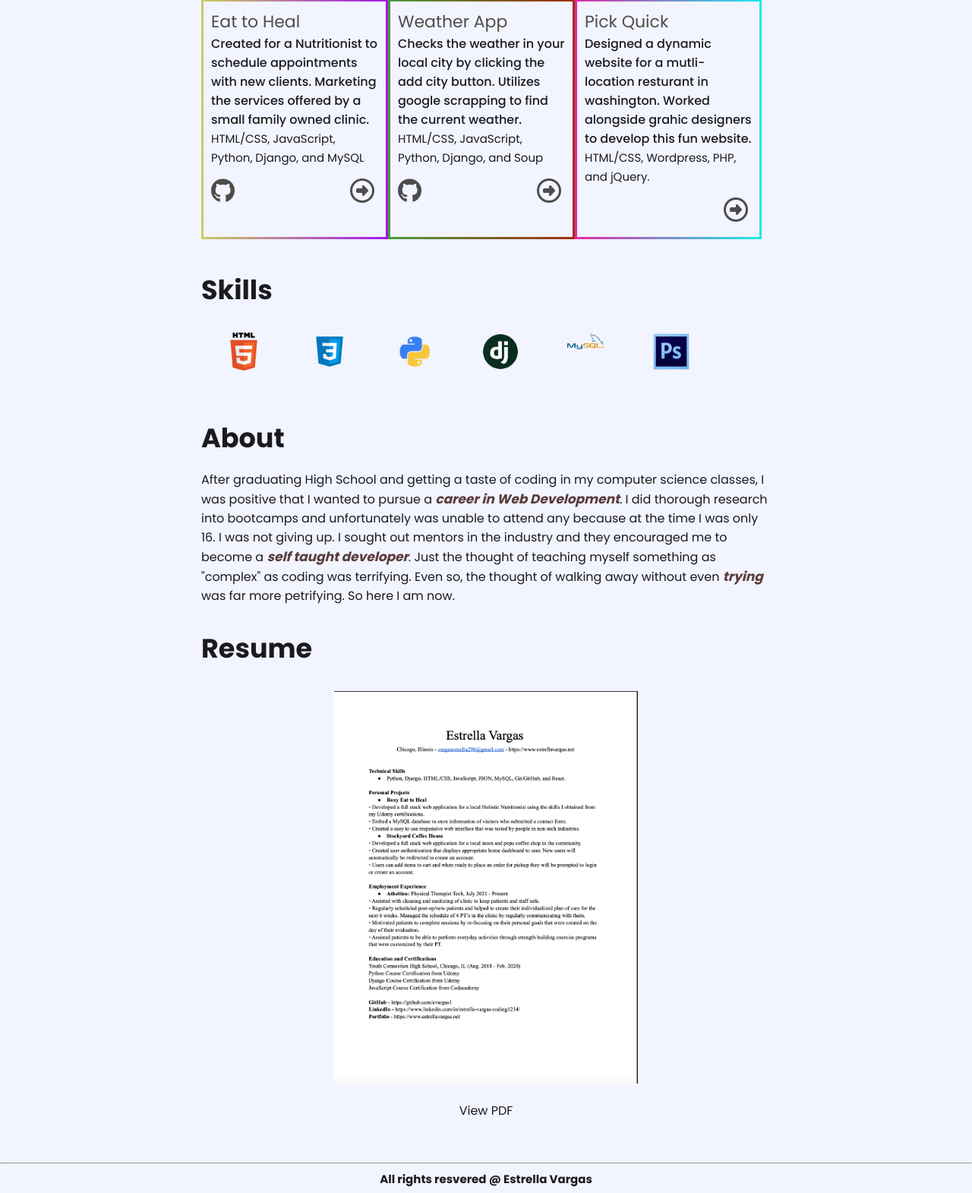
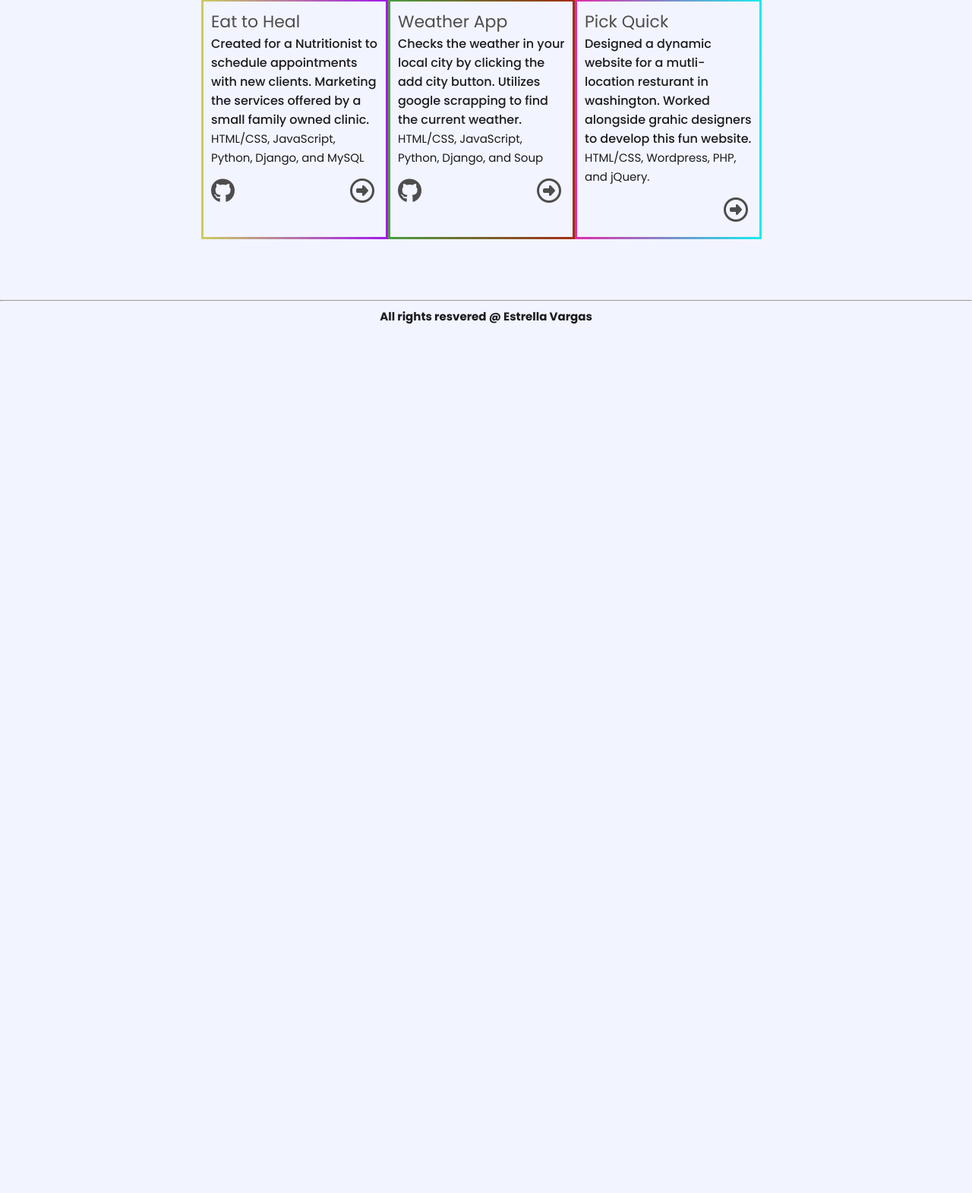
Before and after one commit to evargas1/Super-Port, a Django app: page / in a window 1280 px wide. Shown: the part 427-1998 px from the top of the page at 76% size. After the commit the page ends 854 px from the top, so only its background shows below. Run offline with Django 4.2, Linux system fonts and the light colour scheme; some libraries are stand-ins or nearby versions.

Commit message:
Removed my resume

```diff
--- a/port/templates/port/main.html
+++ b/port/templates/port/main.html
@@ -94,71 +94,6 @@
                     </div>
                 </div>
             </div>
-
-
-            <h2 class="header-text">Skills</h2>
-            <div class="skills-row">
-
-                <div class="col-6">
-                    <img src="{% static './img/html.png' %}" alt="">
-                </div>
-
-                <div class="col-6">
-                    <img src="{% static './img/css.png' %}" alt="">
-                </div>
-
-                <div class="col-6">
-                    <img src="{% static './img/python.png' %}" alt="">
-                </div>
-
-                <div class="col-6">
-                    <img src="{% static './img/django.png' %}" alt="">
-                </div>
-
-                <div class="col-6">
-                    <img src="{% static './img/mysql.png' %}" alt="">
-                </div>
-
-                <div class="col-6">
-                    <img src="{% static './img/photoshop.png' %}" alt="">
-                </div>
-
-
-            </div>
-
-
-
-            <!-- small about me section not adding a lot of styling  -->
-
-            <div class="about-me-sec">
-
-                <h2 id="about-sec" class="header-text">About</h2>
-                <p class="main-text">
-                    After graduating High School and getting a taste of coding in my computer science classes, I was positive that I wanted to pursue a <span class="boldish">career in Web Development</span>. I did thorough research into bootcamps and unfortunately was unable to attend any because at the time I was only 16. I was not giving up. I sought out mentors in the industry and they encouraged me to become a <span class="boldish">self taught developer</span>. Just the thought of teaching myself something as "complex" as coding was terrifying. Even so, the thought of walking away without even <span class="boldish">trying</span> was far more petrifying. So here I am now.
-                </p>
-
-            </div>
-
-
-
-            <!--  beggining the contact me section -->
-
-
-            <div class="resume-sec">
-                <h2 id="resume-section" class="header-text">Resume</h2>
-                <div class="large-image">
-                    <img src="{% static './img/Resume_img.png' %}" alt="">
-                    <div class="download-butt">
-                        <ul class="menu-items">
-                            <li><a target="_blank" class="main-text" href="{% static './img/Resume_img.png' %}" >View PDF</a></li>
-                        </ul>
-                    </div>
-                </div>
-            </div>
-
-
-
-
         </div>
 
     </div>
```
